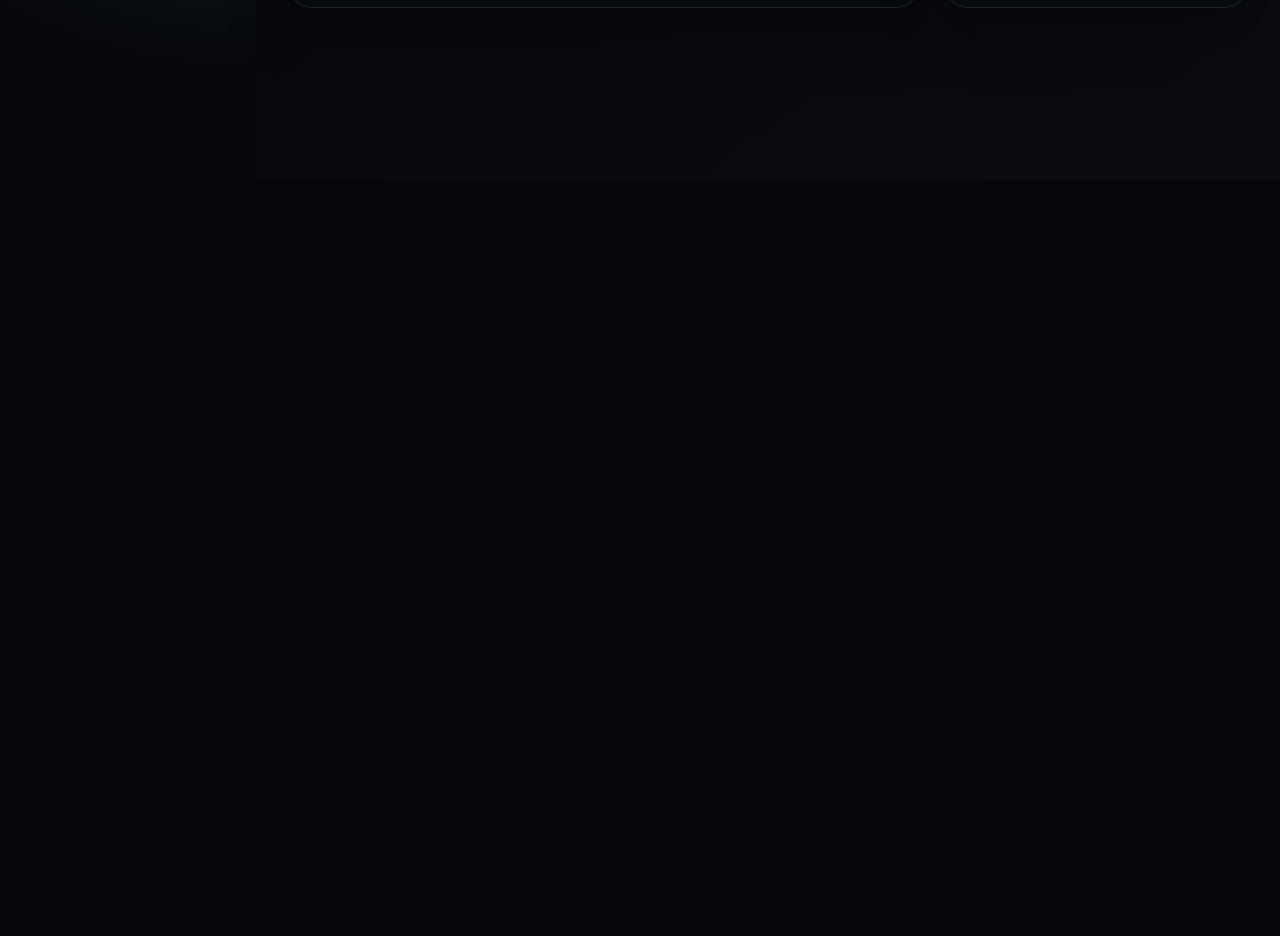
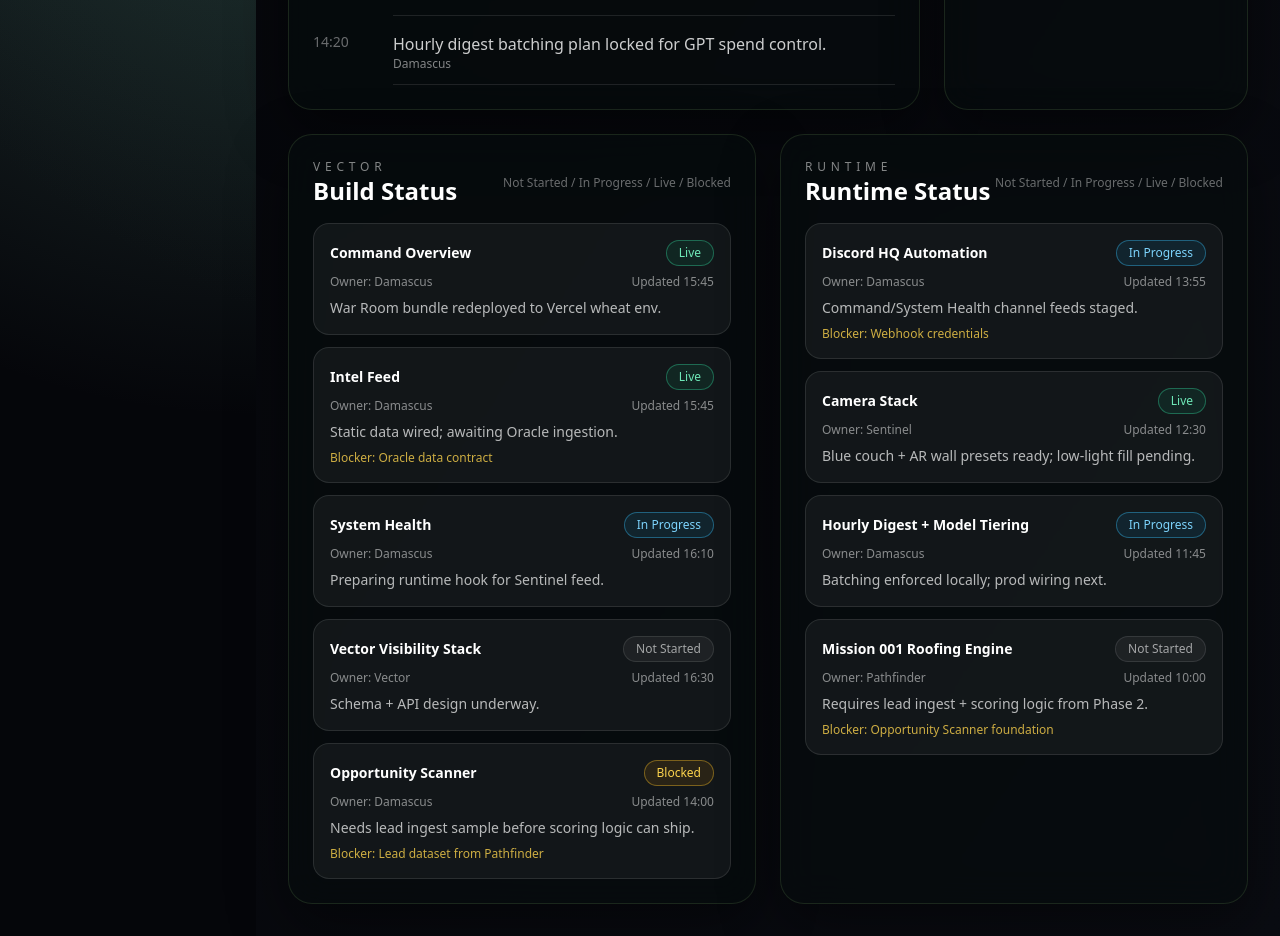
Before and after one commit to DamascusV2/mission-control-V2, a Next.js app: page / in a window 1280 px wide. Shown: the part 620-1556 px from the top of the page. Before the commit the page ends 800 px from the top, so only its background shows below. Built offline with nearby package versions, Linux system fonts and the light colour scheme.

Commit message:
Add Vector build/runtime status boards

```diff
--- /dev/null
+++ b/src/app/api/status/route.ts
@@ -0,0 +1,7 @@
+import { NextResponse } from "next/server";
+import { loadStatus } from "../../../lib/data";
+
+export async function GET() {
+  const status = loadStatus();
+  return NextResponse.json(status, { status: 200 });
+}
--- a/src/app/page.tsx
+++ b/src/app/page.tsx
@@ -1,16 +1,64 @@
+import { loadStatus } from "../lib/data";
+import type { ModuleState, ModuleStatus, StatusPayload } from "../types/mission-control";
+
 const highlights = [
   { label: "Operational Tempo", value: "Green", detail: "6 active tracks" },
   { label: "Intel Signals", value: "12", detail: "+3 overnight" },
   { label: "Automation Runs", value: "34", detail: "last 24h" }
 ];
 
-const opsFeed = [
-  { time: "08:10", text: "Roofing data ingestion kick-off" },
-  { time: "07:30", text: "Discord HQ channels verified" },
-  { time: "06:45", text: "Security audit steady" }
-];
+const stateStyles: Record<ModuleState, string> = {
+  "Live": "text-emerald-300 bg-emerald-500/10 border-emerald-400/40",
+  "In Progress": "text-sky-300 bg-sky-500/10 border-sky-400/40",
+  "Not Started": "text-white/60 bg-white/5 border-white/10",
+  "Blocked": "text-amber-300 bg-amber-500/10 border-amber-400/40"
+};
+
+const timeFormatter = new Intl.DateTimeFormat("en-US", {
+  hour: "2-digit",
+  minute: "2-digit",
+  hour12: false,
+  timeZone: "America/New_York"
+});
+
+function formatTime(timestamp: string) {
+  return timeFormatter.format(new Date(timestamp));
+}
+
+function StatusPanel({ title, items }: { title: string; items: ModuleStatus[] }) {
+  return (
+    <div className="glass-card rounded-3xl border border-white/10 p-6 space-y-4">
+      <div className="flex items-center justify-between">
+        <div>
+          <p className="text-xs uppercase tracking-[0.4em] text-white/50">{title === "Build Status" ? "Vector" : "Runtime"}</p>
+          <h3 className="text-2xl font-semibold">{title}</h3>
+        </div>
+        <span className="text-xs text-white/40">Not Started / In Progress / Live / Blocked</span>
+      </div>
+      <div className="space-y-3">
+        {items.map((item) => (
+          <div key={item.id} className="rounded-2xl border border-white/10 bg-white/5 p-4 space-y-2">
+            <div className="flex items-center justify-between">
+              <p className="text-sm font-semibold">{item.name}</p>
+              <span className={`text-xs px-3 py-1 rounded-full border ${stateStyles[item.state]}`}>{item.state}</span>
+            </div>
+            <div className="text-xs text-white/50 flex items-center justify-between">
+              <span>Owner: {item.owner}</span>
+              <span>Updated {formatTime(item.updated)}</span>
+            </div>
+            <p className="text-sm text-white/70">{item.notes}</p>
+            {item.blocker && <p className="text-xs text-amber-300/80">Blocker: {item.blocker}</p>}
+          </div>
+        ))}
+      </div>
+    </div>
+  );
+}
 
 export default function Page() {
+  const status = loadStatus() as StatusPayload;
+  const activity = status.activity;
+
   return (
     <div className="space-y-6">
       <div className="grid gap-6 xl:grid-cols-3">
@@ -54,10 +102,13 @@ export default function Page() {
             <div className="text-sm text-white/50">Eastern Time</div>
           </div>
           <div className="mt-4 space-y-4">
-            {opsFeed.map((item) => (
-              <div key={item.time} className="flex gap-4">
-                <div className="text-white/40 text-sm w-16">{item.time}</div>
-                <div className="flex-1 border-b border-white/10 pb-3 text-white/80">{item.text}</div>
+            {activity.map((item) => (
+              <div key={item.id} className="flex gap-4">
+                <div className="text-white/40 text-sm w-16">{formatTime(item.timestamp)}</div>
+                <div className="flex-1 border-b border-white/10 pb-3 text-white/80">
+                  <p className="font-medium">{item.summary}</p>
+                  <p className="text-xs text-white/50">{item.owner}</p>
+                </div>
               </div>
             ))}
           </div>
@@ -75,6 +126,11 @@ export default function Page() {
           </button>
         </div>
       </div>
+
+      <div className="grid gap-6 lg:grid-cols-2">
+        <StatusPanel title="Build Status" items={status.build} />
+        <StatusPanel title="Runtime Status" items={status.runtime} />
+      </div>
     </div>
   );
 }
--- /dev/null
+++ b/src/data/mission-control/status.json
@@ -0,0 +1,113 @@
+{
+  "build": [
+    {
+      "id": "command-overview",
+      "name": "Command Overview",
+      "owner": "Damascus",
+      "state": "Live",
+      "updated": "2026-03-15T15:45:00-04:00",
+      "notes": "War Room bundle redeployed to Vercel wheat env.",
+      "blocker": null
+    },
+    {
+      "id": "intel-feed",
+      "name": "Intel Feed",
+      "owner": "Damascus",
+      "state": "Live",
+      "updated": "2026-03-15T15:45:00-04:00",
+      "notes": "Static data wired; awaiting Oracle ingestion.",
+      "blocker": "Oracle data contract"
+    },
+    {
+      "id": "system-health",
+      "name": "System Health",
+      "owner": "Damascus",
+      "state": "In Progress",
+      "updated": "2026-03-15T16:10:00-04:00",
+      "notes": "Preparing runtime hook for Sentinel feed.",
+      "blocker": null
+    },
+    {
+      "id": "vector-visibility",
+      "name": "Vector Visibility Stack",
+      "owner": "Vector",
+      "state": "Not Started",
+      "updated": "2026-03-15T16:30:00-04:00",
+      "notes": "Schema + API design underway.",
+      "blocker": null
+    },
+    {
+      "id": "opportunity-scanner",
+      "name": "Opportunity Scanner",
+      "owner": "Damascus",
+      "state": "Blocked",
+      "updated": "2026-03-15T14:00:00-04:00",
+      "notes": "Needs lead ingest sample before scoring logic can ship.",
+      "blocker": "Lead dataset from Pathfinder"
+    }
+  ],
+  "runtime": [
+    {
+      "id": "relay-discord",
+      "name": "Discord HQ Automation",
+      "owner": "Damascus",
+      "state": "In Progress",
+      "updated": "2026-03-15T13:55:00-04:00",
+      "notes": "Command/System Health channel feeds staged.",
+      "blocker": "Webhook credentials"
+    },
+    {
+      "id": "camera-stack",
+      "name": "Camera Stack",
+      "owner": "Sentinel",
+      "state": "Live",
+      "updated": "2026-03-15T12:30:00-04:00",
+      "notes": "Blue couch + AR wall presets ready; low-light fill pending.",
+      "blocker": null
+    },
+    {
+      "id": "cron-digests",
+      "name": "Hourly Digest + Model Tiering",
+      "owner": "Damascus",
+      "state": "In Progress",
+      "updated": "2026-03-15T11:45:00-04:00",
+      "notes": "Batching enforced locally; prod wiring next.",
+      "blocker": null
+    },
+    {
+      "id": "mission-001",
+      "name": "Mission 001 Roofing Engine",
+      "owner": "Pathfinder",
+      "state": "Not Started",
+      "updated": "2026-03-15T10:00:00-04:00",
+      "notes": "Requires lead ingest + scoring logic from Phase 2.",
+      "blocker": "Opportunity Scanner foundation"
+    }
+  ],
+  "activity": [
+    {
+      "id": "act-016",
+      "timestamp": "2026-03-15T16:05:00-04:00",
+      "summary": "Mission Control redeployed to Vercel wheat env.",
+      "owner": "Damascus"
+    },
+    {
+      "id": "act-015",
+      "timestamp": "2026-03-15T15:40:00-04:00",
+      "summary": "Vector visibility schema drafted for Build/Runtime boards.",
+      "owner": "Damascus"
+    },
+    {
+      "id": "act-014",
+      "timestamp": "2026-03-15T15:05:00-04:00",
+      "summary": "Intel Feed + System Health UI verified locally.",
+      "owner": "Damascus"
+    },
+    {
+      "id": "act-013",
+      "timestamp": "2026-03-15T14:20:00-04:00",
+      "summary": "Hourly digest batching plan locked for GPT spend control.",
+      "owner": "Damascus"
+    }
+  ]
+}
--- a/src/lib/data.ts
+++ b/src/lib/data.ts
@@ -22,3 +22,8 @@ export function loadOffice() {
   const file = path.join(dataDir, "office.json");
   return JSON.parse(fs.readFileSync(file, "utf8"));
 }
+
+export function loadStatus() {
+  const file = path.join(dataDir, "status.json");
+  return JSON.parse(fs.readFileSync(file, "utf8"));
+}
```
Also changed, not shown: src/types/mission-control.ts (+25 -0 lines).
